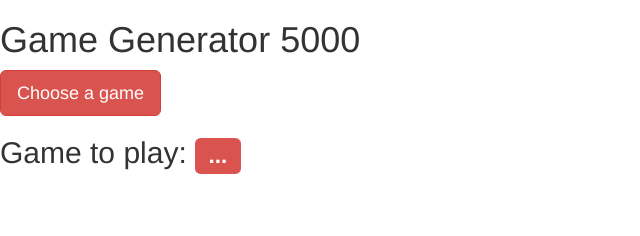
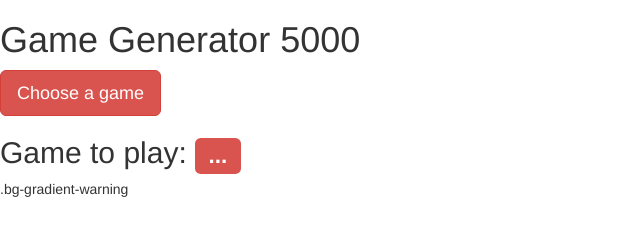
Before and after one commit to alexo1519/alexo1519, a plain HTML site: page index.html in a window 1280 px wide. Shown: the whole page, without its empty margins (0-640 px from the left). Drawn offline with nearby package versions, Linux system fonts and the light colour scheme.

Commit message:
Update index.html

```diff
--- a/index.html
+++ b/index.html
@@ -20,6 +20,7 @@ integrity="sha384-BVYiiSIFeK1dGmJRAkycuHAHRg32OmUcww7on3RYdg4Va+PmSTsz/K68vbdEjh
 
 <h2>Game to play: <span id="randomGame" class="label label-danger">...</span></h2>
 
+<div class="p-3 mb-2 bg-gradient-warning text-dark">.bg-gradient-warning</div>
 
 
 <script>
```
